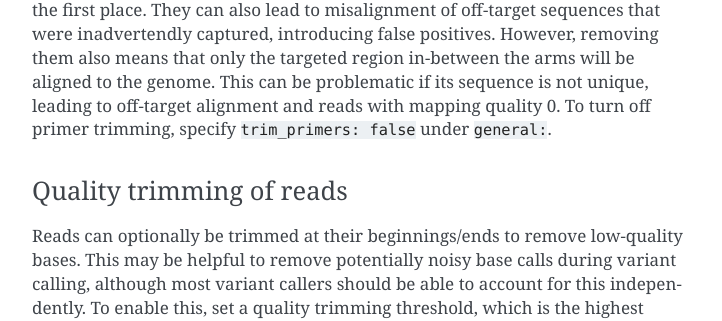
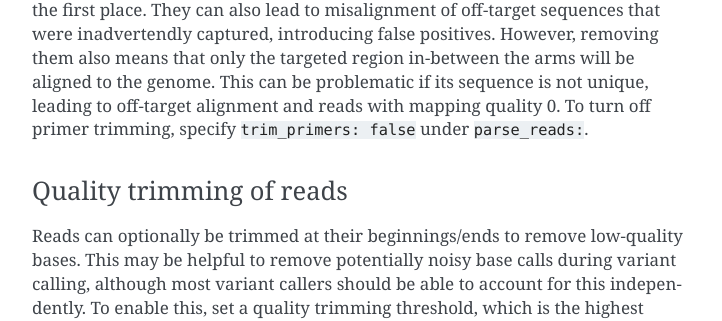
Before and after one commit to koelling/amplimap, a Sphinx documentation site: the page built from docs/configuration.rst, in a window 1280 px wide and 900 px high, scrolled down 2510 px. Shown: the part 139-460 px from the top of the window, without its empty margins (388-1110 px from the left). Built offline with Sphinx 7.4.7, drawn with Linux system fonts in a browser that asks for light colours.

Commit message:
fix docs

```diff
--- a/docs/configuration.rst
+++ b/docs/configuration.rst
@@ -138,7 +138,7 @@ captured, introducing false positives. However, removing them also means
 that only the targeted region in-between the arms will be aligned to the
 genome. This can be problematic if its sequence is not unique, leading
 to off-target alignment and reads with mapping quality 0. To turn off
-primer trimming, specify ``trim_primers: false`` under ``general:``.
+primer trimming, specify ``trim_primers: false`` under ``parse_reads:``.
 
 Quality trimming of reads
 ^^^^^^^^^^^^^^^^^^^^^^^^^^
```
